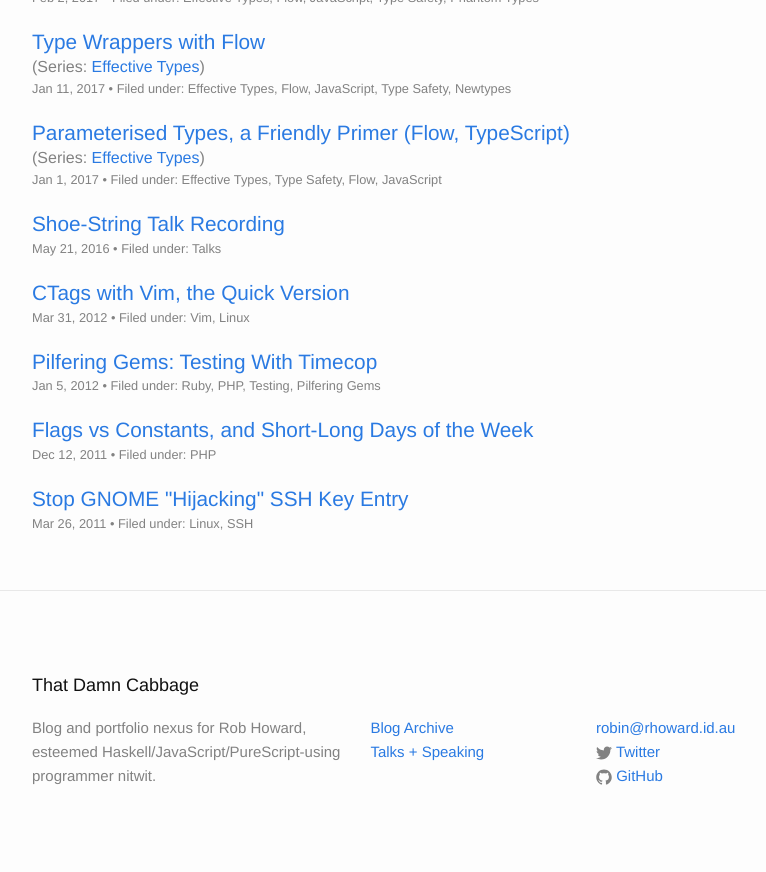
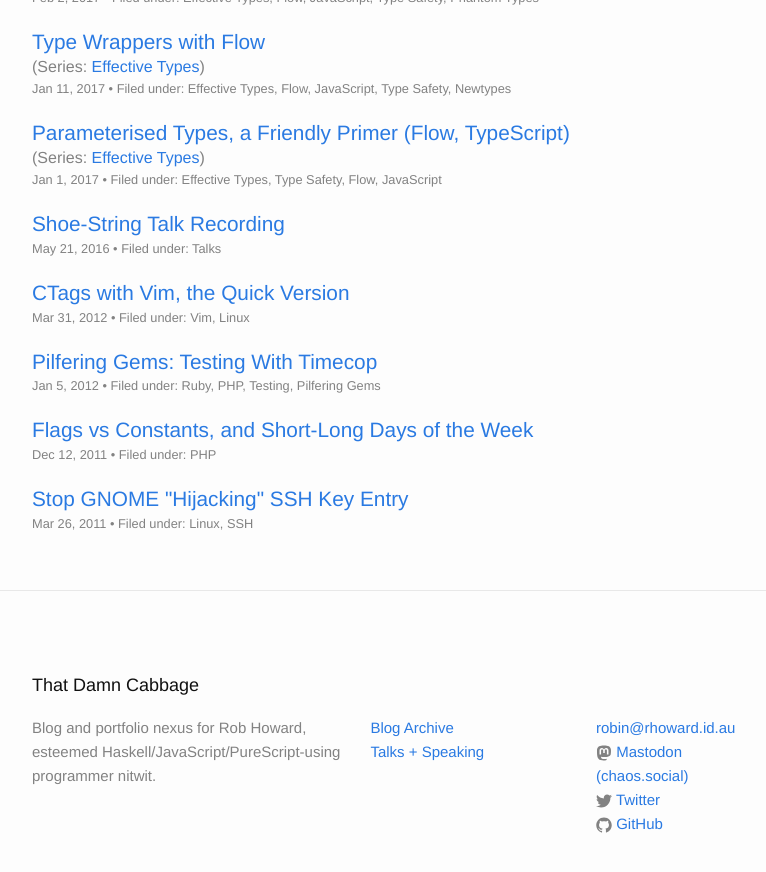
Before and after one commit to damncabbage/deadname.id.au, a Jekyll site: the page built from index.html, in a window 1280 px wide and 900 px high, scrolled down 1710 px. Shown: the top 872 px of the window, without its empty margins (240-1006 px from the left). Built offline with Jekyll 4.4.1, drawn with Linux system fonts in a browser that asks for light colours.

Commit message:
Add mastodon_... config items.

```diff
--- a/_config.yml
+++ b/_config.yml
@@ -12,8 +12,10 @@ permalink: "/blog/:year/:month/:title/" # Compatibility with previous Jekyll 0.x
 
 future: true # include content marked with a date in the future
 
-twitter_username: "damncabbage"
+twitter_username: "buzzyrobin"
 github_username:  "damncabbage"
+mastodon_domain: "chaos.social"
+mastodon_username: "buzzyrobin"
 speakerdeck_username: "damncabbage"
 
 # Build settings
```
